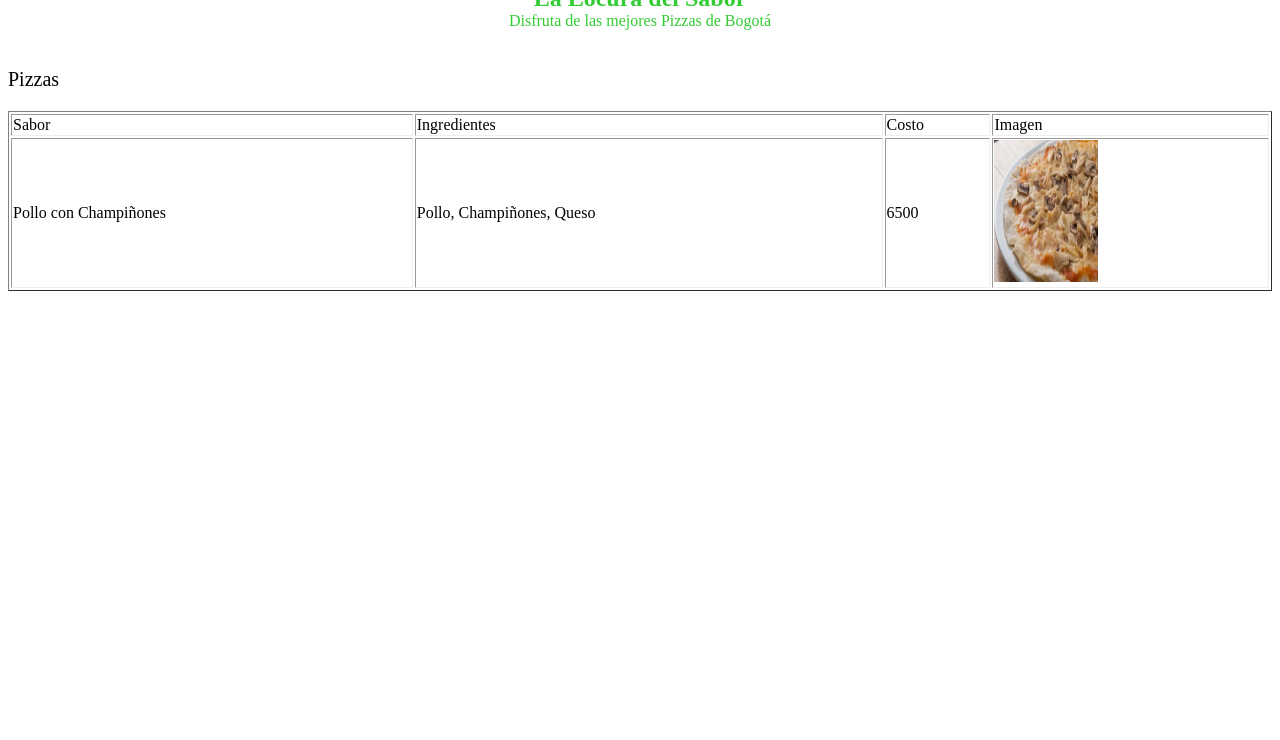
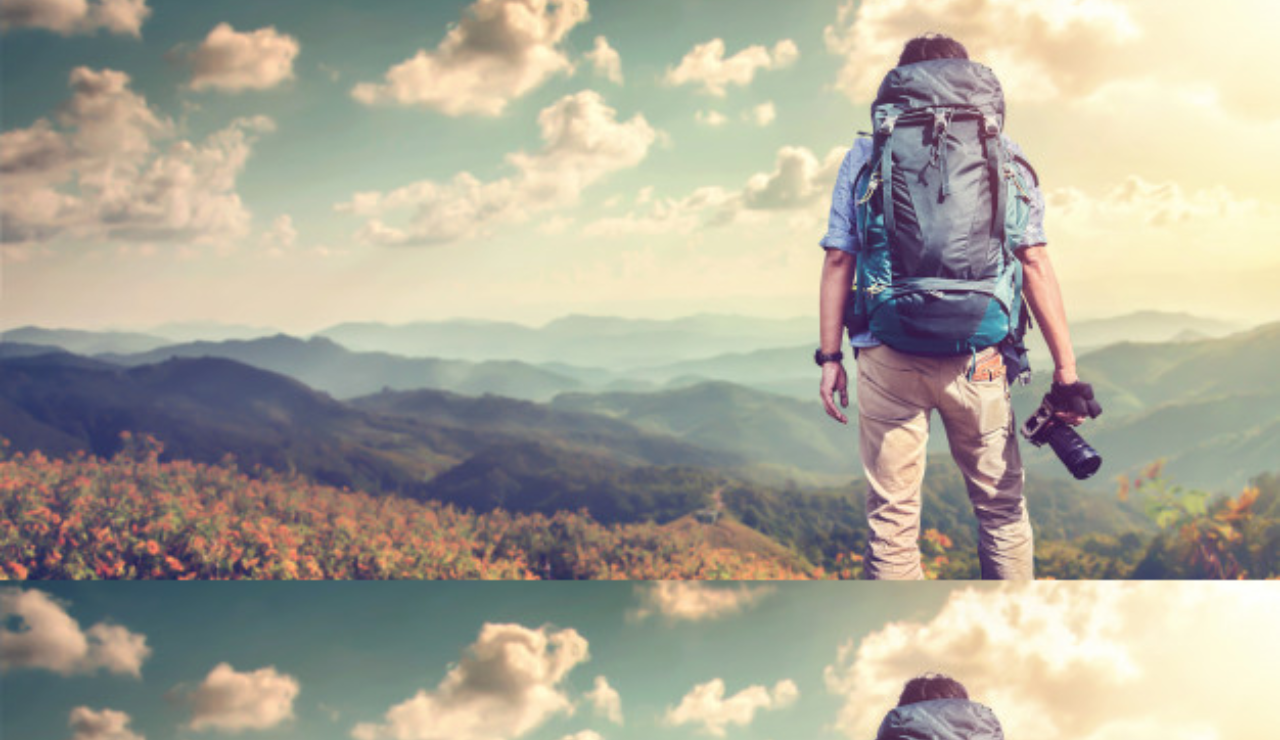
Before and after one commit to JairoHGomezCastillo/cursohtml, a plain HTML site: page index.html in a window 1280 px wide. Shown: the part 60-800 px from the top of the page. Drawn offline with Linux system fonts and the light colour scheme.

Commit message:
avances 16092020

```diff
--- /dev/null
+++ b/css/estilos.css
@@ -0,0 +1,3 @@
+body{
+    background-size: cover;
+}
--- a/index.html
+++ b/index.html
@@ -1,43 +1,17 @@
 <!DOCTYPE html>
-<html lang="es-CO">
-
-<head>
-    <meta charset="UTF-8">
-    <meta name="viewport" content="width=device-width, initial-scale=1.0">
-    <title>AndrussPizza</title>
-</head>
-
-<body>
-
-    <h1 style="color: #33cc33; text-align: center; margin: unset;">Andruss Pizza</h1>
-    <h2 style="color: #33cc33; text-align: center; margin: unset;">La Locura del Sabor</h2>
-    <p style="color: #33cc33; text-align: center; margin: unset; ">Disfruta de las mejores Pizzas de Bogot&aacute;</p>
-    <br>
-    <p style="font-size: 20px;">Pizzas</p>
-    <table border="1px" style="width:100%;" >
-        <tr style="border: unset;">
-            <td>Sabor</td>
-            <td>Ingredientes</td>
-            <td>Costo</td>
-            <td>Imagen</td>
-        </tr>
-        <tr style="border: unset;">
-            <td>Pollo con Champiñones</td>
-            <td>Pollo, Champiñones, Queso</td>
-            <td>6500</td>
-            <td><img src="imgs/pollochampi.jpg" alt="pizzapollo.com" width="104" height="142"></td>
-
-
-        </tr>
-
-
-    </table>
-
-
-
-
-
+<html>
+    <head>
+        <title>Inicio</title>
+        <link href="css/estilos.css" rel="stylesheet" type="text/css">
+        <meta charset="UTF-8">
+        <meta http-equiv="Content-Lenguage" content="es">
+        <meta name="Description" content="Pagina curso sena">
+        <meta name="viewport" content="width=device-width, initial-scale=1">
+        <meta name="Keywords" content="sena">
+        <meta name="author" content="Jairo Gomez">
+        <link rel="icon" href="imgs/andrus-001.jpg" type="image/jpg">
+    </head>
+    <body background="imgs/fondo_principal.jpg">
 
     </body>
-
 </html>
```
Also changed, not shown: bienvenida.html (added), bogota.html (added), imgs/andrus-001.jpg (added), imgs/bogota 1.jpg (added), imgs/bogota 1a.jpg (added), imgs/cali 1.jpg (added), imgs/cali 1a.jpg (added), imgs/cali 1b.jpg (added), imgs/fondo_principal.jpg (added), imgs/medellin a.jpg (added), imgs/medellin.jpg (added), imgs/pollochampi.jpg (deleted).
